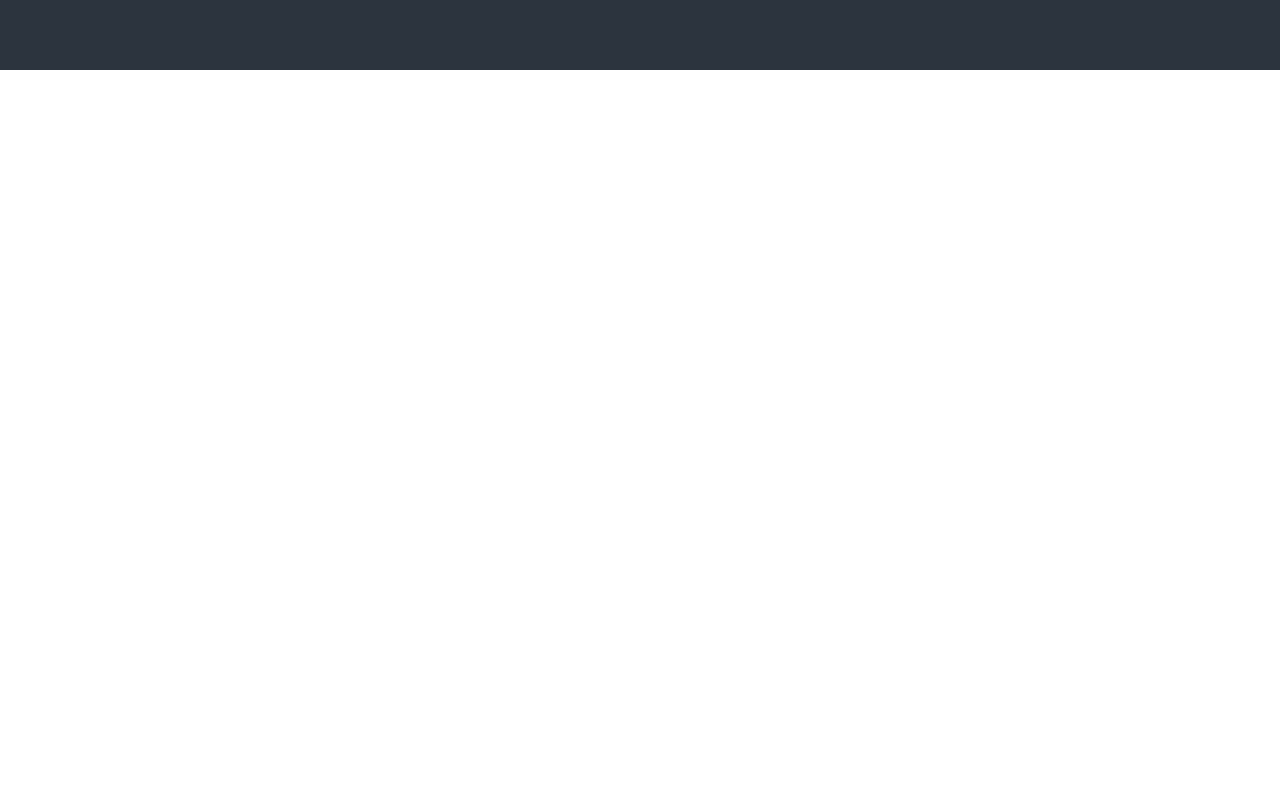
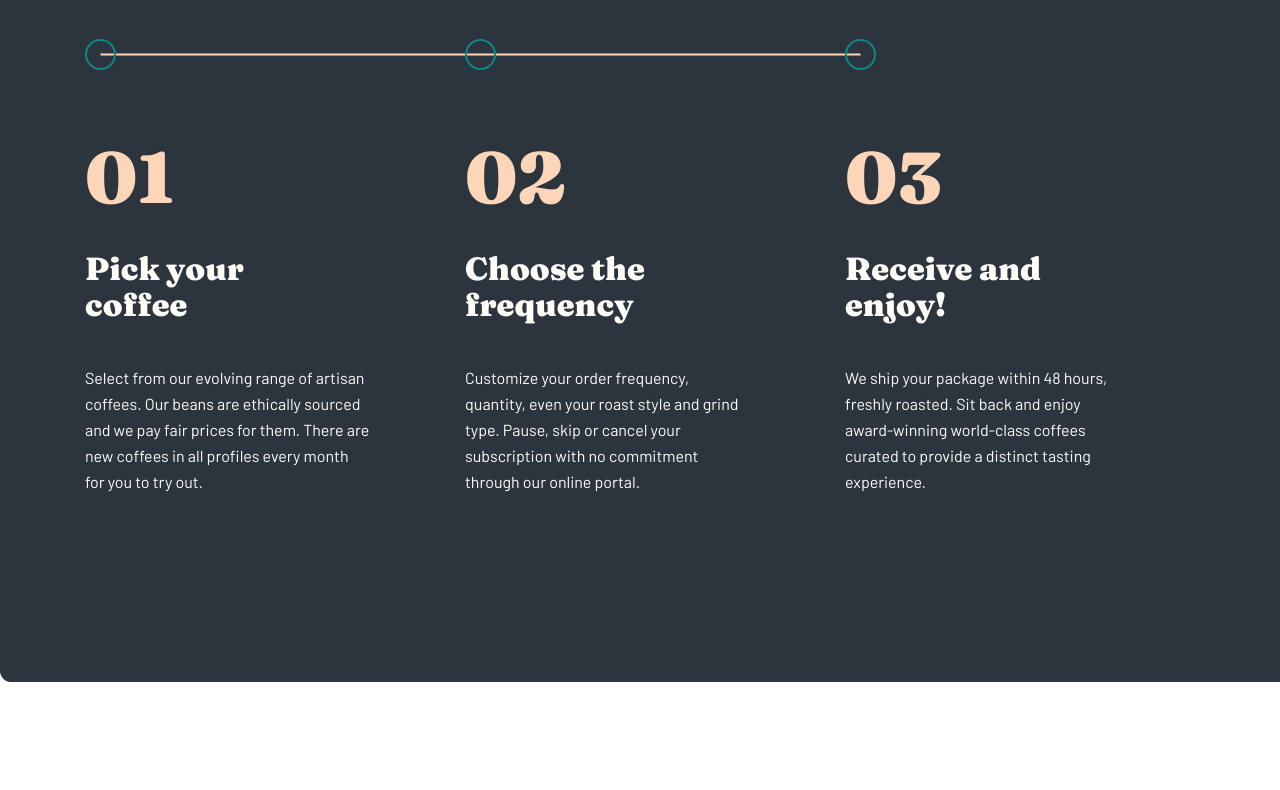
Before and after one commit to nodirruzmatov/coffeeroasters, a plain HTML site: page subscribe.html in a window 1280 px wide. Shown: the part 851-1641 px from the top of the page. Before the commit the page ends 921 px from the top, so only its background shows below. Drawn offline with Linux system fonts and the light colour scheme.

Commit message:
Add morks section to subscribe page

```diff
--- a/css/main.css
+++ b/css/main.css
@@ -606,6 +606,10 @@ img {
 
 /* !  ---   SUBSCRIBE PAGE  ---  */
 /* !  CREATE */
+.create {
+  padding-bottom: 88px;
+}
+
 .create__container {
   padding: 134px 84px;
   background-image: url(../image/subscribe-hero.png);
@@ -613,3 +617,24 @@ img {
   border-radius: 11px;
 
 }
+
+/* !  WORKS    */
+.works {
+  padding-top: 88px;
+  padding-bottom: 80px;
+}
+
+.works__container {
+  padding: 91px 150px 107px 85px;
+  background-color: #2C343E;
+  border-radius: 11px;
+
+}
+
+.works__heading--color {
+  color: #FEFCF7;
+}
+
+.works__desc--color {
+  color: #FEFCF7;
+}
--- a/subscribe.html
+++ b/subscribe.html
@@ -51,7 +51,42 @@
       </div>
     </section>
 
-    <section class="works"></section>
+    <section class="works">
+      <div class="container works__container">
+
+
+        <img src="./image/works-img.svg" width="791" height="31" alt="decorative painting">
+
+        <ol class="working-list">
+
+          <li class="working-item">
+
+            <strong class="working-item-number">01</strong>
+            <h3 class="working-item-heading works__heading--color">Pick your <br> coffee</h3>
+            <p class="working-item-desc works__desc--color">Select from our evolving range of artisan coffees. Our beans are ethically sourced and we pay fair prices for them. There are new coffees in all profiles every month for you to try out.</p>
+
+          </li>
+
+          <li class="working-item">
+
+            <strong class="working-item-number">02</strong>
+            <h3 class="working-item-heading works__heading--color">Choose the frequency</h3>
+            <p class="working-item-desc works__desc--color">Customize your order frequency, quantity, even your roast style and grind type. Pause, skip or cancel your subscription with no commitment through our online portal.</p>
+
+          </li>
+
+          <li class="working-item">
+
+            <strong class="working-item-number">03</strong>
+            <h3 class="working-item-heading works__heading--color">Receive and enjoy!</h3>
+            <p class="working-item-desc works__desc--color">We ship your package within 48 hours, freshly roasted. Sit back and enjoy award-winning world-class coffees curated to provide a distinct tasting experience.</p>
+
+          </li>
+
+        </ol>
+
+      </div>
+    </section>
 
   </main>
 
```
Also changed, not shown: image/works-img.svg (added).
